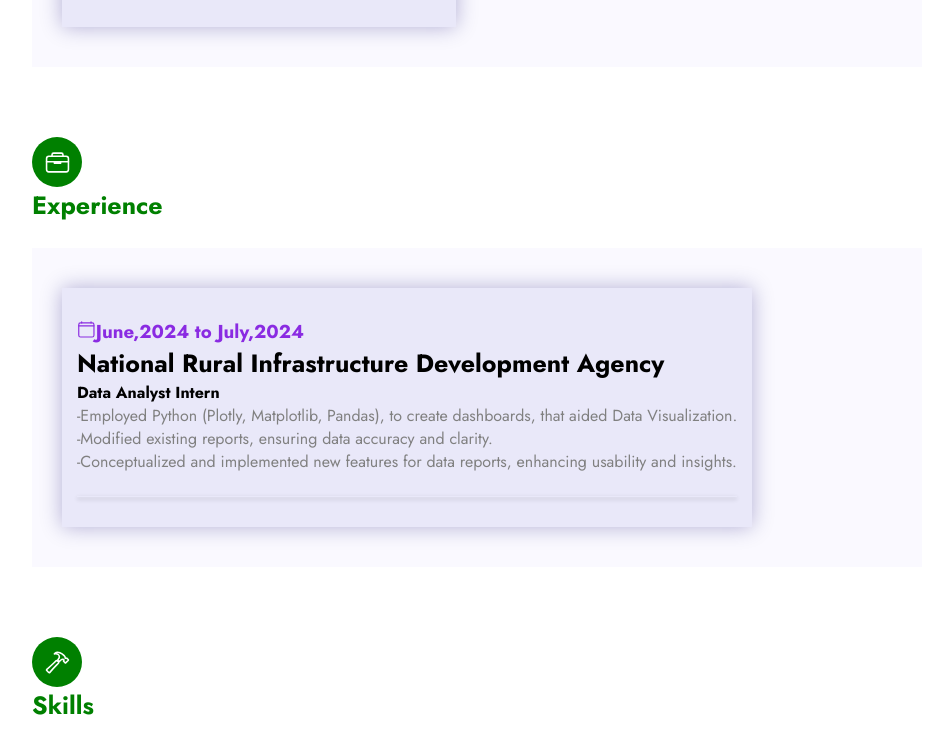
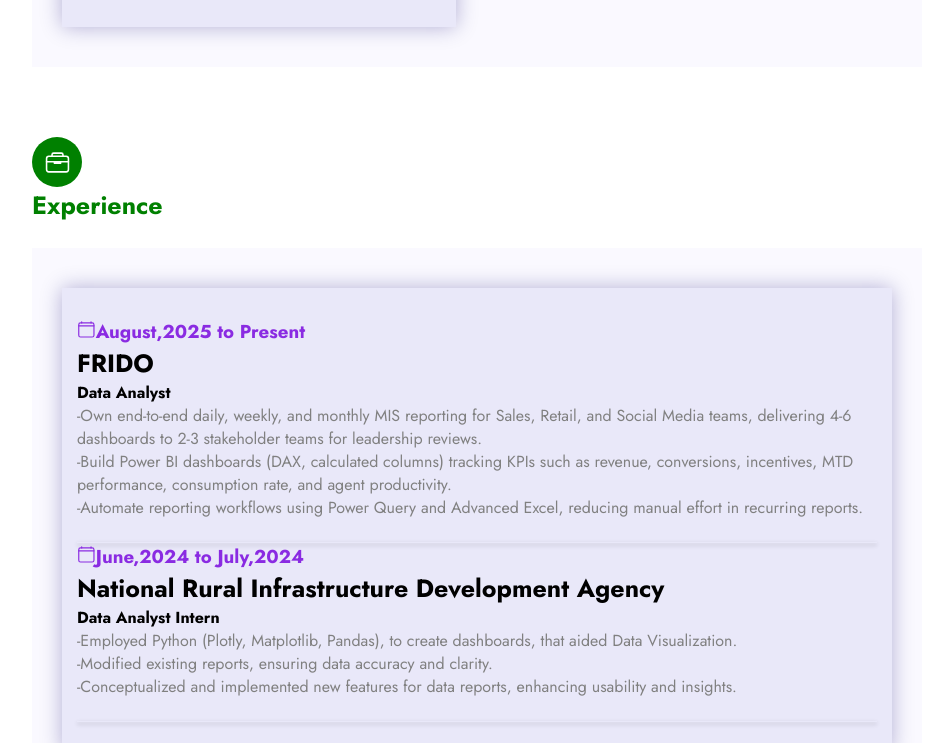
Before and after one commit to echohue/portfolio, a plain HTML site: page index.html in a window 1280 px wide. Shown: the part 2025-2768 px from the top of the page, without its empty margins (268-1205 px from the left). Drawn offline with nearby package versions, Linux system fonts and the light colour scheme; some packages are replaced by stand-ins of ours; a script that the page names is missing.

Commit message:
Add files via upload

```diff
--- a/index.html
+++ b/index.html
@@ -52,7 +52,7 @@
             <h4 >Hey! I am</h4>
             <h1 style="color:#1d1ad1 ">Harshika Singh</h1>
             <h1 >I am </h1>
-             <h1 >   <span class="typed" data-typed-items="a student, an aspiring Data Analyst"></span>
+             <h1 >   <span class="typed" data-typed-items="a professional, a Data Analyst"></span>
             </h1>
         </div>
 
@@ -157,6 +157,15 @@
               <div class="timeline">
 
 
+
+                  <h3 class="timeline-date" style = "color: blueviolet;">
+                    <ion-icon name="calendar-clear-outline"></ion-icon>August,2025 to Present
+                  </h3>
+                  <h4 class="timeline-title" style = "font-size: 25px;">FRIDO</h4>
+                  <h4>Data Analyst</h4>
+                  <p style = "color:grey">-Own end-to-end daily, weekly, and monthly MIS reporting for Sales, Retail, and Social Media teams, delivering 4-6 dashboards to 2-3 stakeholder teams for leadership reviews.<br>-Build Power BI dashboards (DAX, calculated columns) tracking KPIs such as revenue, conversions, incentives, MTD performance, consumption rate, and agent productivity.<br>-Automate reporting workflows using Power Query and Advanced Excel, reducing manual effort in recurring reports.</p>
+                  <br>
+                  <hr class="shadow">
 
                   <h3 class="timeline-date" style = "color: blueviolet;">
                     <ion-icon name="calendar-clear-outline"></ion-icon>June,2024 to July,2024
```
